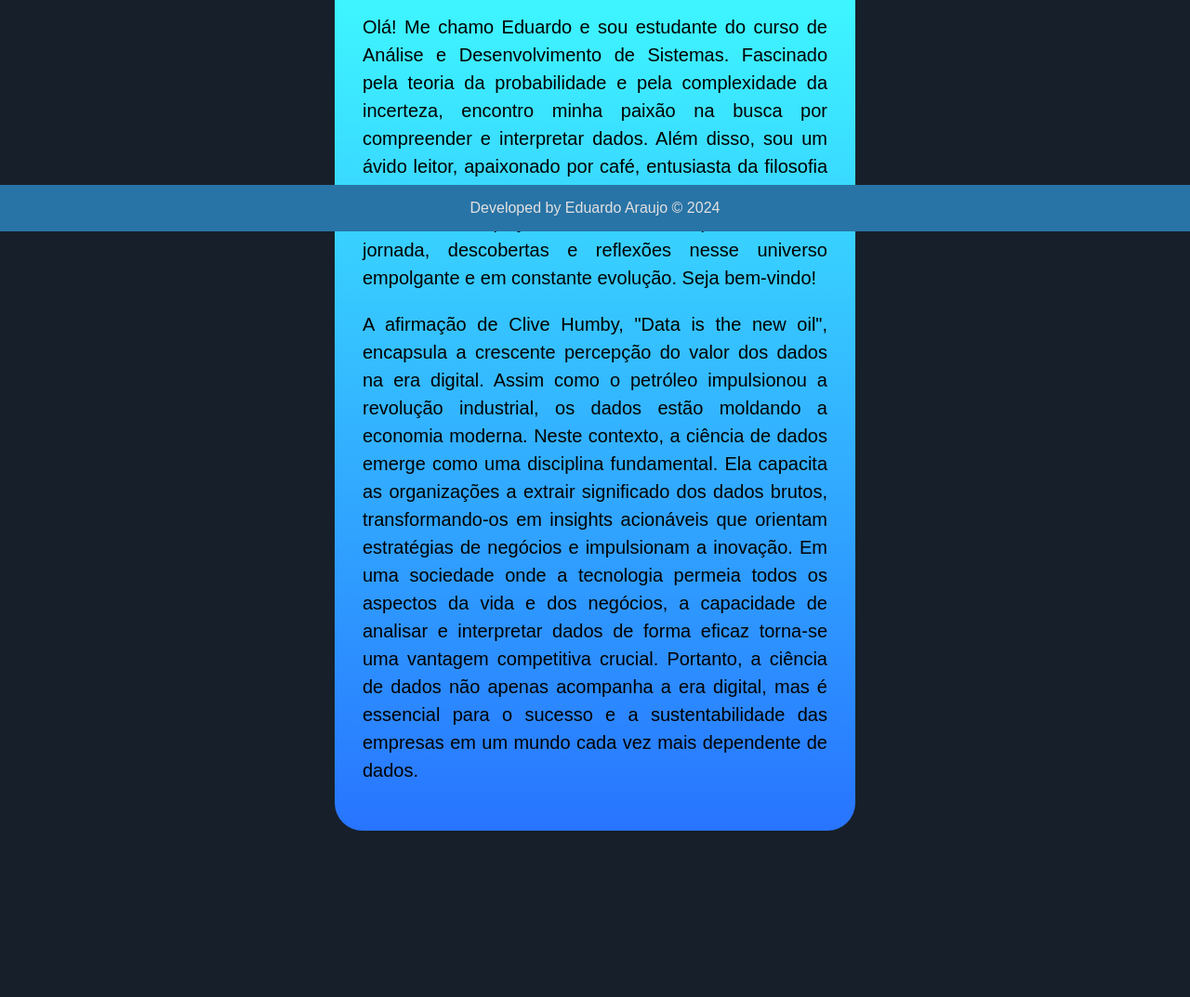
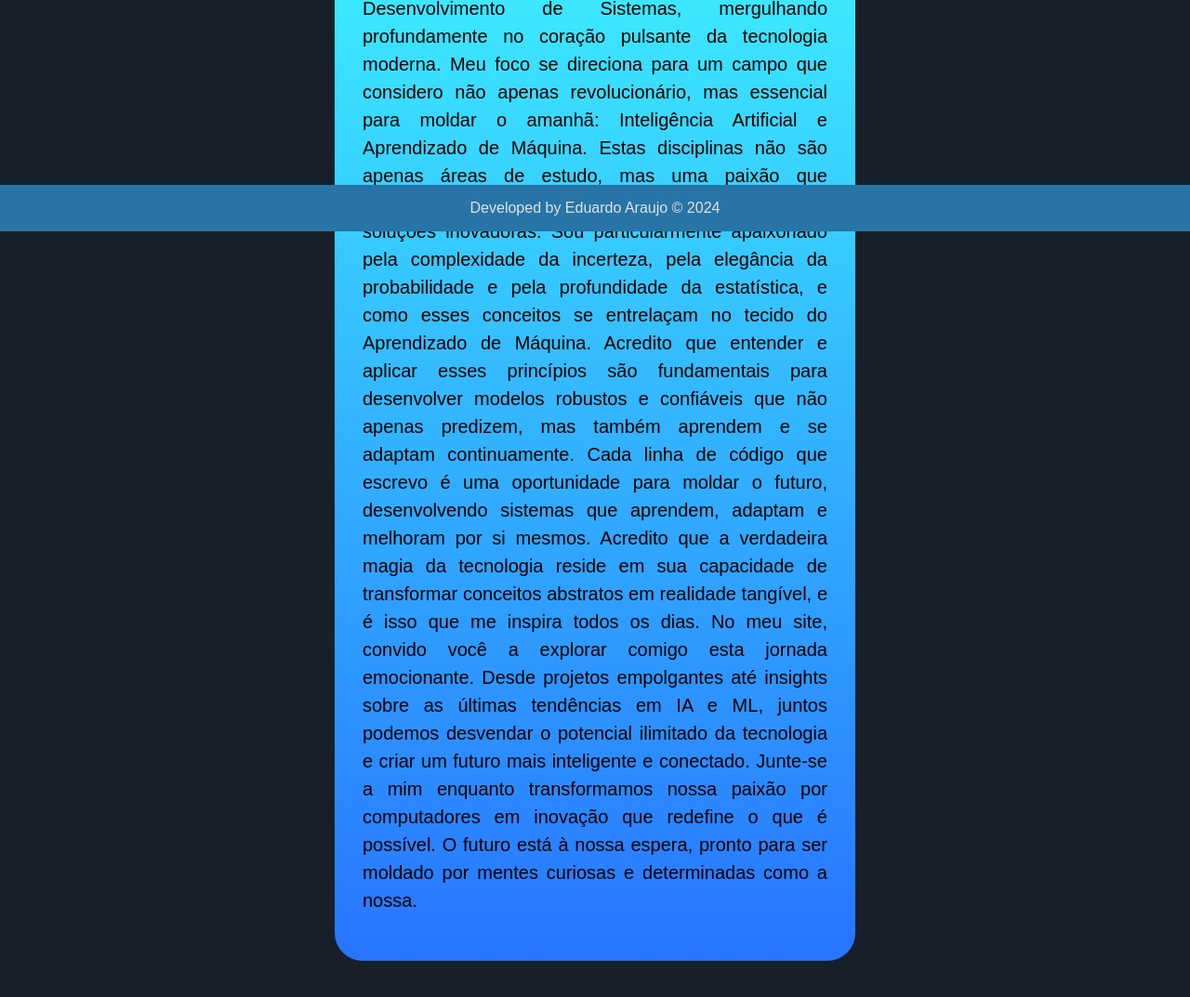
Before and after one commit to stochasticlalo/website, a plain HTML site: page about.html in a window 1280 px wide. Shown: the part 551-1624 px from the top of the page at 93% size. Drawn offline with Linux system fonts and the light colour scheme; a web font is replaced by a local one.

Commit message:
Update about.html

```diff
--- a/about.html
+++ b/about.html
@@ -127,14 +127,12 @@
   <div id="container">
     <img id="foto" src="./Lalo.png"/>
     <div id="textinho">
-      <p> Olá! Me chamo Eduardo e sou estudante do curso de Análise e Desenvolvimento de Sistemas. Fascinado pela teoria da probabilidade e pela complexidade da incerteza,
-        encontro minha paixão na busca por compreender e interpretar dados. Além disso, sou um ávido leitor, apaixonado por café, entusiasta da filosofia e estou determinado a me especializar em ciência de dados.
-        Este espaço é dedicado a compartilhar minha jornada, descobertas e reflexões nesse universo empolgante e em constante evolução. Seja bem-vindo! </p>
-      <p> A afirmação de Clive Humby, "Data is the new oil", encapsula a crescente percepção do valor dos dados na era digital. Assim como o petróleo impulsionou a revolução industrial,
-      os dados estão moldando a economia moderna. Neste contexto, a ciência de dados emerge como uma disciplina fundamental. Ela capacita as organizações a extrair significado dos dados brutos,
-      transformando-os em insights acionáveis que orientam estratégias de negócios e impulsionam a inovação. Em uma sociedade onde a tecnologia permeia todos os aspectos da vida e dos negócios,
-      a capacidade de analisar e interpretar dados de forma eficaz torna-se uma vantagem competitiva crucial. Portanto, a ciência de dados não apenas acompanha a era digital,
-      mas é essencial para o sucesso e a sustentabilidade das empresas em um mundo cada vez mais dependente de dados.</p>
+      <p> Desde os primeiros dias em que me encantei com a magia dos computadores, minha jornada tem sido uma exploração contínua de possibilidades infinitas. Hoje, estou trilhando meu caminho na faculdade de Análise e Desenvolvimento de Sistemas, mergulhando profundamente no coração pulsante da tecnologia moderna.
+        Meu foco se direciona para um campo que considero não apenas revolucionário, mas essencial para moldar o amanhã: Inteligência Artificial e Aprendizado de Máquina. Estas disciplinas não são apenas áreas de estudo, mas uma paixão que impulsiona minha curiosidade e meu desejo de criar soluções inovadoras.
+        Sou particularmente apaixonado pela complexidade da incerteza, pela elegância da probabilidade e pela profundidade da estatística, e como esses conceitos se entrelaçam no tecido do Aprendizado de Máquina. Acredito que entender e aplicar esses princípios são fundamentais para desenvolver modelos robustos e confiáveis que não apenas predizem, mas também aprendem e se adaptam continuamente.
+        Cada linha de código que escrevo é uma oportunidade para moldar o futuro, desenvolvendo sistemas que aprendem, adaptam e melhoram por si mesmos. Acredito que a verdadeira magia da tecnologia reside em sua capacidade de transformar conceitos abstratos em realidade tangível, e é isso que me inspira todos os dias.
+        No meu site, convido você a explorar comigo esta jornada emocionante. Desde projetos empolgantes até insights sobre as últimas tendências em IA e ML, juntos podemos desvendar o potencial ilimitado da tecnologia e criar um futuro mais inteligente e conectado.
+        Junte-se a mim enquanto transformamos nossa paixão por computadores em inovação que redefine o que é possível. O futuro está à nossa espera, pronto para ser moldado por mentes curiosas e determinadas como a nossa. </p>
     </div>
   <div id="footer">
     <p>Developed by Eduardo Araujo &#169; 2024</p>
```
